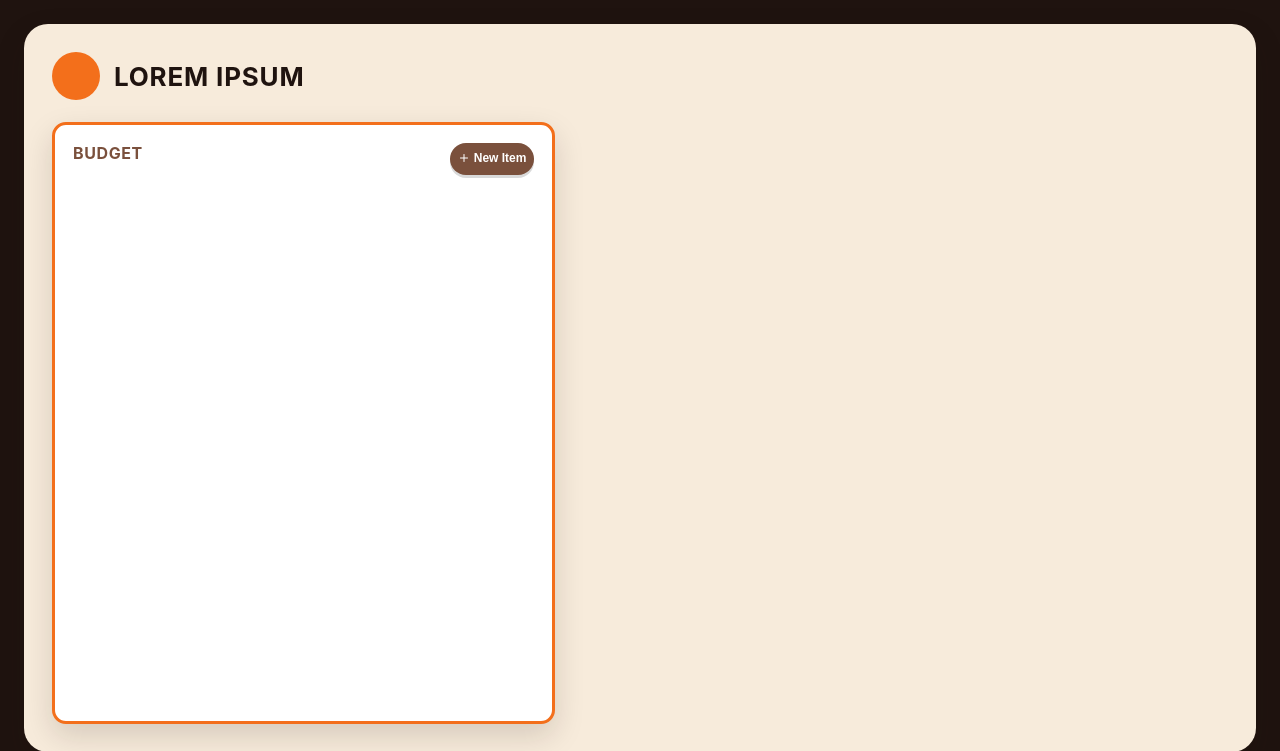
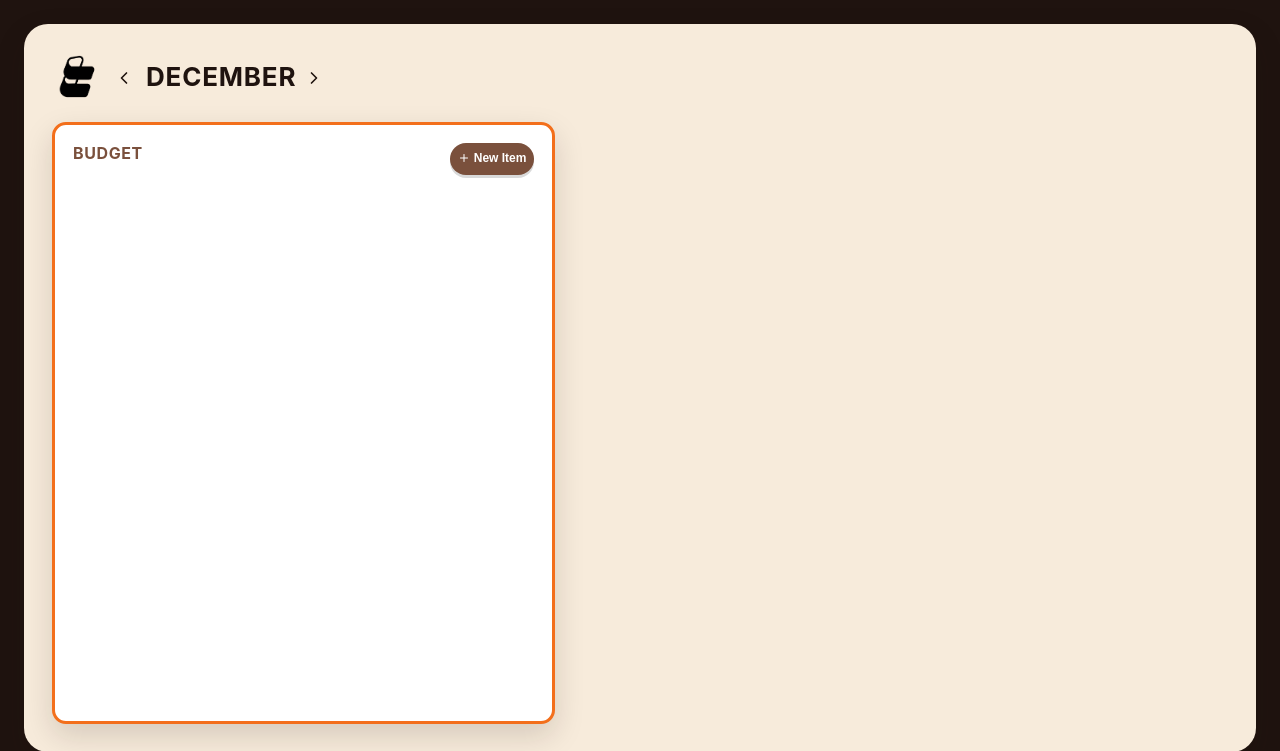
Before and after one commit to ayeniswe/butty, a FastAPI app: page / in a window 1280 px wide. Shown: the top 751 px of the page. Run offline with FastAPI, Linux system fonts and the light colour scheme; data that the repository does not hold is empty; some libraries are stand-ins or nearby versions.

Commit message:
chore: logo added

```diff
--- a/apps/web/static/css/styles.css
+++ b/apps/web/static/css/styles.css
@@ -155,11 +155,25 @@ textarea[readonly] {
   color: var(--color-bg-app);
 }
 
+.dashboard-header__month {
+  display: flex;
+  align-items: center;
+  gap: 8px;
+}
+
+.dashboard-header__month .icon {
+  transform: translateY(2px);
+  cursor: pointer;
+}
+
 .logo-circle {
   width: 48px;
   height: 48px;
-  border-radius: 50%;
-  background: var(--color-primary);
+}
+
+.logo {
+  width: 100%;
+  height: 100%;
 }
 
 .dashboard__body {
--- a/apps/web/templates/index.html
+++ b/apps/web/templates/index.html
@@ -1,5 +1,6 @@
 <!DOCTYPE html>
 <html lang="en">
+
 <head>
   <meta charset="UTF-8" />
   <meta name="viewport" content="width=device-width, initial-scale=1.0" />
@@ -7,19 +8,24 @@
   <script src="https://unpkg.com/htmx.org@1.9.12" defer></script>
   <link rel="stylesheet" href="/static/css/styles.css" />
 </head>
+
 <body>
   <main class="dashboard">
     <header class="dashboard__header">
-        <div class="logo-circle"></div>
-        <h1>Lorem IPSUM</h1>
+      <div class="logo-circle"><img class="logo" src="/static/images/logo.png" alt="Logo" class="logo-circle__image"></div>
+      <h1 class="dashboard-header__month">
+                  <svg class="icon icon--medium" viewBox="0 0 24 24" aria-hidden="true">
+                <path d="M15 18l-6-6 6-6" fill="none" stroke="currentColor" stroke-width="2" stroke-linecap="round" stroke-linejoin="round" />
+            </svg>
+      December
+                  <svg class="icon icon--medium" viewBox="0 0 24 24" aria-hidden="true">
+                <path d="M9 6l6 6-6 6" fill="none" stroke="currentColor" stroke-width="2" stroke-linecap="round" stroke-linejoin="round" />
+            </svg>
+      </h1>
     </header>
     <section class="dashboard__body">
-        <aside class="budget-list"
-               id="budget-lines-container"
-               hx-get="/budgets"
-               hx-trigger="load"
-               hx-target="#budget-lines-container"
-               hx-swap="innerHTML"
+      <aside class="budget-list" id="budget-lines-container" hx-get="/budgets" hx-trigger="load"
+        hx-target="#budget-lines-container" hx-swap="innerHTML"
         hx-on="click: const form = document.querySelector('#budget-summary-create'); const button = document.querySelector('.budget-list-create');  if ( form.contains(event.target) || event.target.closest('.budget-list-create') ) return;  form.classList.remove('is-active'); button.classList.add('is-active'); ">
       </aside>
       <!-- <section class="detail-panel">
@@ -34,4 +40,5 @@
     </section>
   </main>
 </body>
+
 </html>
```
Also changed, not shown: .github/workflows/main.yml, apps/web/static/images/logo.png (added), apps/web/static/truebill.png (deleted). Lines whose indentation alone changed are shown as unchanged.
